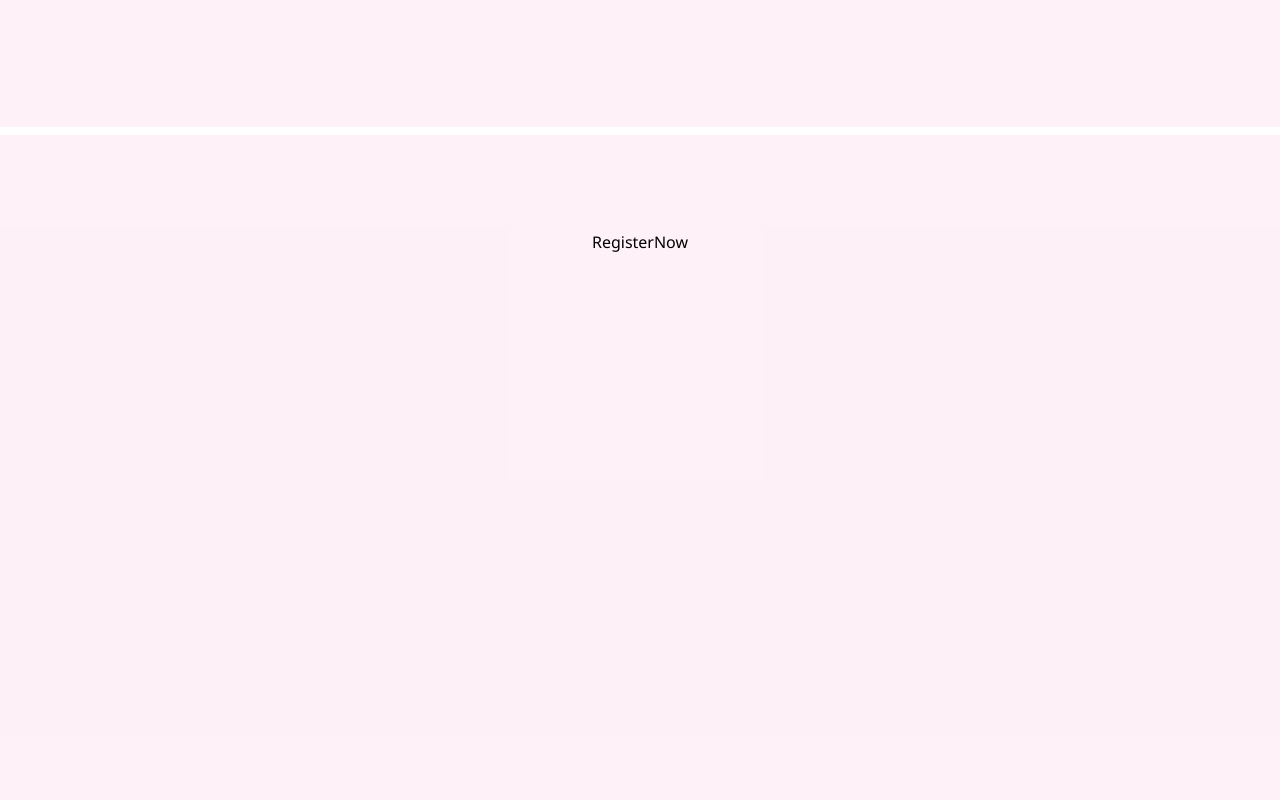
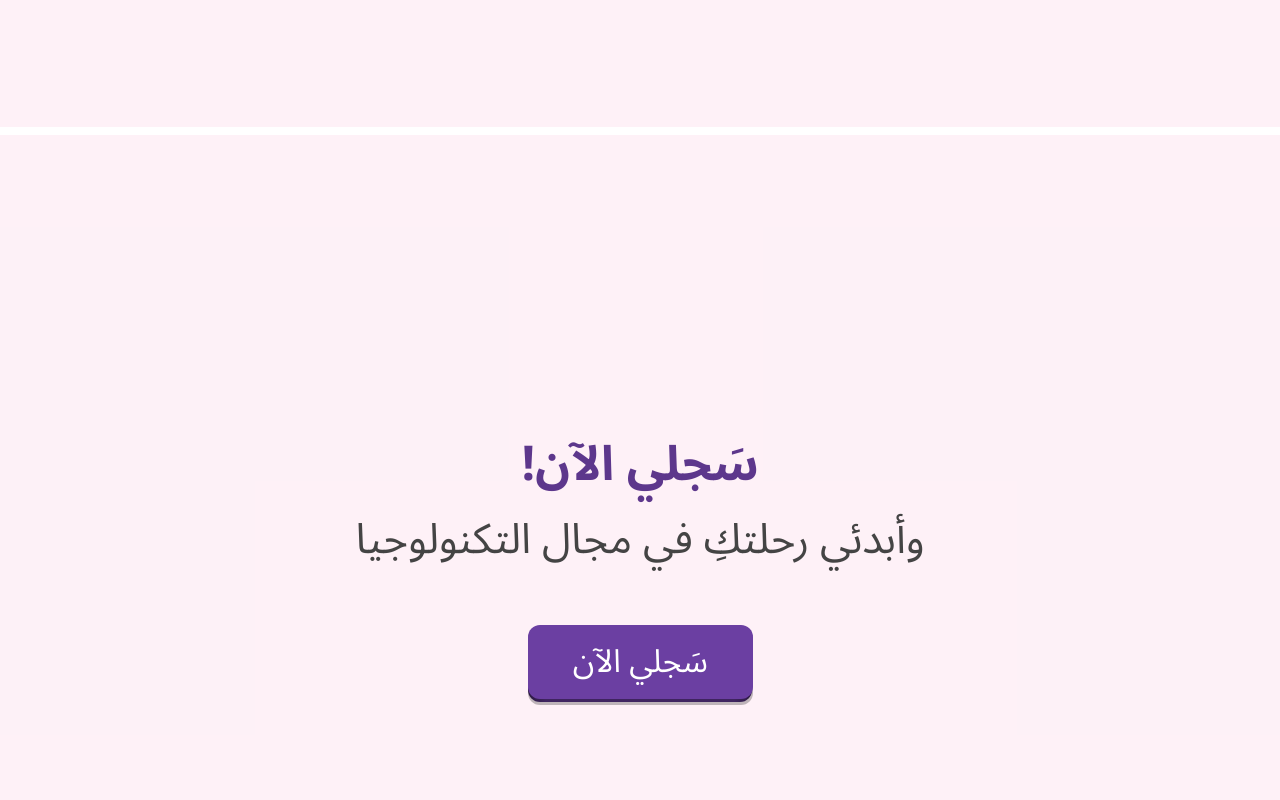
Before and after one commit to MustfaA22/Mai, a React (Vite) app: page / in a window 1280 px wide. Shown: the part 2060-2860 px from the top of the page. Built offline with nearby package versions, Linux system fonts and the light colour scheme.

Commit message:
create registerNow section

```diff
--- a/src/components/sections/RegisterNow.jsx
+++ b/src/components/sections/RegisterNow.jsx
@@ -1,13 +1,22 @@
-import { useNav } from "../../hooks/useNav"
+import { useNav } from "../../hooks/useNav";
+import classes from "../../styles/sectionStyles/RegisterNow.module.css";
 
 function RegisterNow() {
   const registerNowRef = useNav();
 
   return (
     <section ref={registerNowRef} id="register-now">
-      RegisterNow
+      <div className={classes.contentWrapper}>
+        <h1> سَجلي اﻵن! </h1>
+        <p> وأبدئي رحلتكِ في مجال التكنولوجيا </p>
+        <button className={classes.registerNowBtn}>
+          <span className={classes.shadow}></span>
+          <span className={classes.edge}></span>
+          <span className={`${classes.front} ${classes.text}`}>  سَجلي اﻵن </span>
+        </button>
+      </div>
     </section>
   )
 }
 
-export default RegisterNow
+export default RegisterNow;
--- /dev/null
+++ b/src/styles/sectionStyles/RegisterNow.module.css
@@ -0,0 +1,98 @@
+.contentWrapper {
+    min-height: 85vh;
+
+    display: flex;
+    flex-direction: column;
+    justify-content: center;
+    align-items: center;
+    gap: 1em;
+}
+
+.contentWrapper h1 {
+    font-size: 4.8rem;
+}
+
+.contentWrapper p {
+    font-size: 4.2rem;
+    margin-bottom: 1em;
+}
+
+.registerNowBtn {
+    position: relative;
+    border: none;
+    background: transparent;
+    padding: 0;
+    cursor: pointer;
+    outline-offset: 4px;
+    transition: filter 250ms;
+    user-select: none;
+    touch-action: manipulation;
+}
+
+.shadow {
+    position: absolute;
+    top: 0;
+    left: 0;
+    width: 100%;
+    height: 100%;
+    border-radius: 12px;
+    background: hsl(0deg 0% 0% / 0.25);
+    will-change: transform;
+    transform: translateY(2px);
+    transition: transform 600ms cubic-bezier(.3, .7, .4, 1);
+}
+
+.edge {
+    position: absolute;
+    top: 0;
+    left: 0;
+    width: 100%;
+    height: 100%;
+    border-radius: 12px;
+    background: linear-gradient(to left,
+            hsl(267, 44%, 18%) 0%,
+            hsl(267, 45%, 26%) 8%,
+            hsl(267, 45%, 26%) 92%,
+            hsl(267, 44%, 18%) 100%);
+}
+
+.front {
+    display: block;
+    position: relative;
+    padding: .4em 1.4em;
+    border-radius: 12px;
+    font-size: 3.2rem;
+    color: white;
+    background: hsl(267, 44%, 44%);
+    will-change: transform;
+    transform: translateY(-4px);
+    transition: transform 600ms cubic-bezier(.3, .7, .4, 1);
+}
+
+.registerNowBtn:hover {
+    filter: brightness(110%);
+}
+
+.registerNowBtn:hover .front {
+    transform: translateY(-6px);
+    transition: transform 250ms cubic-bezier(.3, .7, .4, 1.5);
+}
+
+.registerNowBtn:active .front {
+    transform: translateY(-2px);
+    transition: transform 34ms;
+}
+
+.registerNowBtn:hover .shadow {
+    transform: translateY(4px);
+    transition: transform 250ms cubic-bezier(.3, .7, .4, 1.5);
+}
+
+.registerNowBtn:active .shadow {
+    transform: translateY(1px);
+    transition: transform 34ms;
+}
+
+.registerNowBtn:focus:not(:focus-visible) {
+    outline: none;
+}
```
